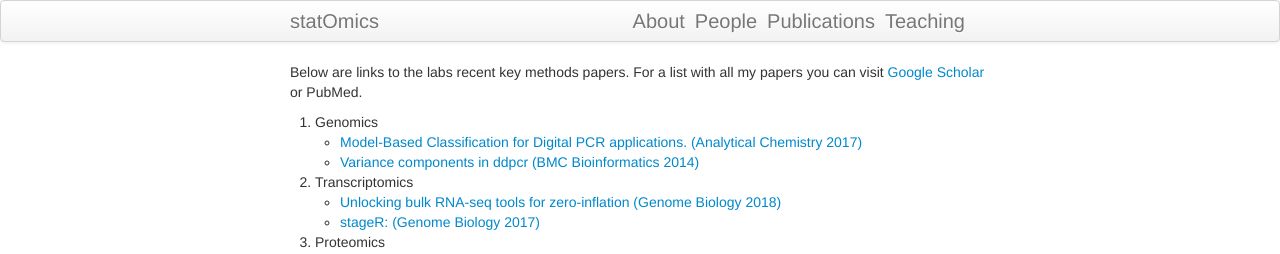
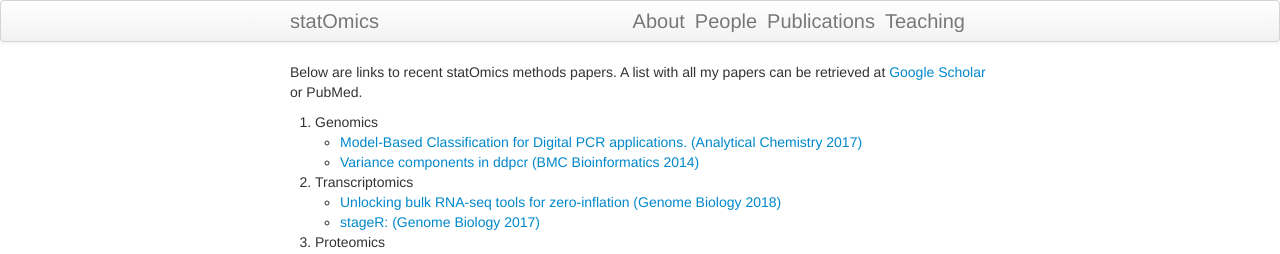
Before and after one commit to statOmics/statOmics.github.io, a Jekyll site: the page built from pages/publications.md, in a window 1280 px wide. Shown: the top 254 px of the page. Built offline with Jekyll 4.4.1, drawn with Linux system fonts in a browser that asks for light colours.

Commit message:
publications and Teaching

```diff
--- a/pages/publications.md
+++ b/pages/publications.md
@@ -3,8 +3,8 @@ layout: default
 title: publications
 ---
 
-Below are links to the labs recent key methods papers.
-For a list with all my papers you can visit [Google Scholar](https://scholar.google.be/citations?hl=en&user=EQmZq4cAAAAJ&view_op=list_works&sortby=pubdate) or PubMed.
+Below are links to recent statOmics methods papers.
+A list with all my papers can be retrieved at [Google Scholar](https://scholar.google.be/citations?hl=en&user=EQmZq4cAAAAJ&view_op=list_works&sortby=pubdate) or PubMed.
 
 1. Genomics
   - [Model-Based Classification for Digital PCR applications. (Analytical Chemistry 2017)](https://www.ncbi.nlm.nih.gov/pubmed/28350455)
```
Also changed, not shown: pages/teaching.md (renamed from teaching.md).
